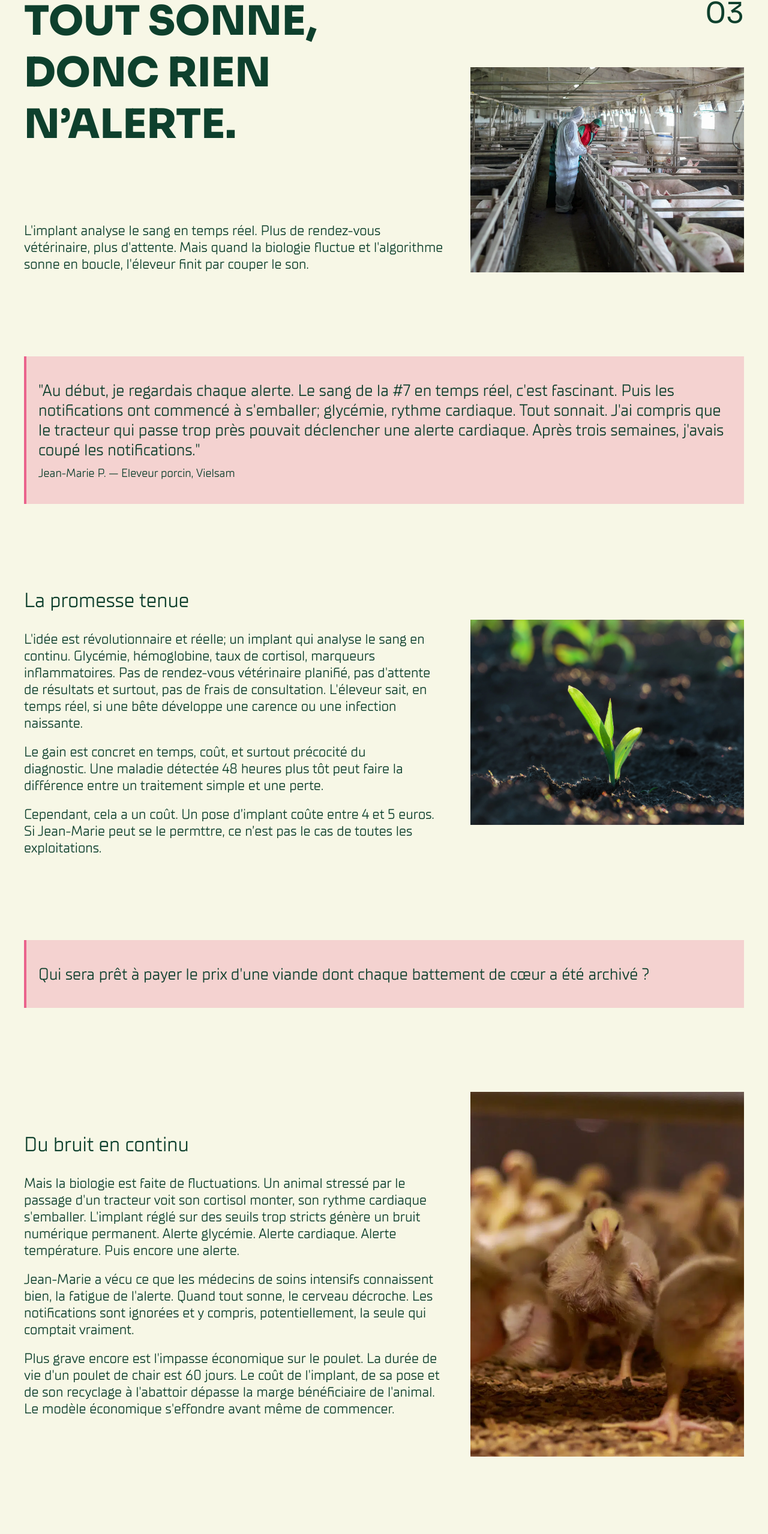
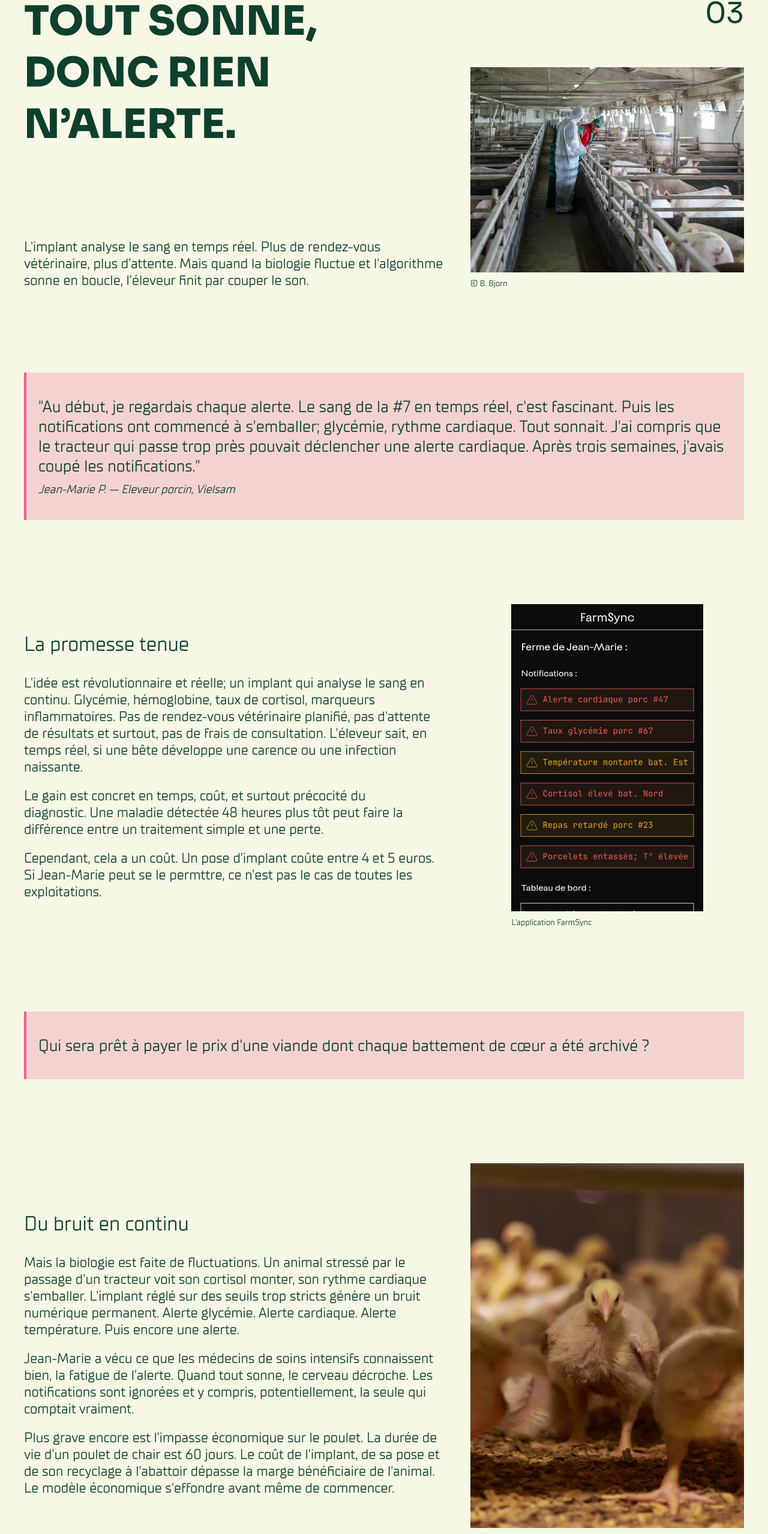
Before and after one commit to gilletth-dev/DeepRoot, a website: page src/pages/cas03.html in a window 1280 px wide. Shown: the part 209-2766 px from the top of the page at 60% size. Drawn offline with nearby package versions, Linux system fonts and the light colour scheme; files that its build step writes are made by us from their sources; files whose address does not match are found by name.

Commit message:
MockupApp

```diff
--- a/src/pages/cas03.html
+++ b/src/pages/cas03.html
@@ -69,13 +69,16 @@
                 L'implant analyse le sang en temps réel. Plus de rendez-vous vétérinaire, plus d'attente. Mais quand la biologie fluctue et l'algorithme sonne en boucle, l'éleveur finit par couper le son.
             </p>
 
-            <img src="../assets/images/Cas03-2.webp" alt="Deux éleveurs examinant un porc avec FarmSync" class="cas__img cas__img--first">
+            <figure class="cas__figure cas__figure--first">
+              <img src="../assets/images/Cas03-2.webp" alt="Deux éleveurs examinant un porc avec FarmSync">
+              <figcaption>&copy; B. Bjorn</figcaption>
+            </figure>
         </div>
 
-        <figure class="cas__caption cas__caption--cas03 cas__caption--first">
-            <h5>"Au début, je regardais chaque alerte. Le sang de la #7 en temps réel, c'est fascinant. Puis les notifications ont commencé à s'emballer; glycémie, rythme cardiaque. Tout sonnait. J'ai compris que le tracteur qui passe trop près pouvait déclencher une alerte cardiaque. Après trois semaines, j'avais coupé les notifications."</h5>
-            <figcaption>Jean-Marie P. &mdash; Eleveur porcin, Vielsam</figcaption>
-        </figure>
+        <div class="cas__caption cas__caption--cas03 cas__caption--first">
+          <h5>"Au début, je regardais chaque alerte. Le sang de la #7 en temps réel, c'est fascinant. Puis les notifications ont commencé à s'emballer; glycémie, rythme cardiaque. Tout sonnait. J'ai compris que le tracteur qui passe trop près pouvait déclencher une alerte cardiaque. Après trois semaines, j'avais coupé les notifications."</h5>
+          <cite>Jean-Marie P. &mdash; Eleveur porcin, Vielsam</cite>
+        </div>
 
         <div class="cas__article cas__article--first">
             <h4 class="cas__subtitle cas__subtitle--first">La promesse tenue</h4>
@@ -87,11 +90,14 @@
             </div>
         </div>
 
-        <img src="../assets/images/pousseCorn.webp" alt="" class="cas__app">
+        <figure class="cas__app">
+          <img src="../assets/images/app_mockup3.svg" alt="L'application FarmSync en action">
+          <figcaption>L'application FarmSync</figcaption>
+        </figure>
 
-        <figure class="cas__caption cas__caption--cas03 cas__caption--last">
-            <h5>Qui sera prêt à payer le prix d'une viande dont chaque battement de cœur a été archivé ?</h5>
-        </figure>
+        <div class="cas__caption cas__caption--cas03 cas__caption--last">
+          <h5>Qui sera prêt à payer le prix d'une viande dont chaque battement de cœur a été archivé ?</h5>
+        </div>
 
         <div class="cas__article cas__article--last">
             <h4 class="cas__subtitle cas__subtitle--last">Du bruit en continu</h4>
@@ -103,7 +109,10 @@
             </div>
         </div>
 
-        <img src="../assets/images/Cas03-3.webp" alt="Poulet de face dans un bâtiment au milieu de ses congénères" class="cas__img cas__img--last">
+        <figure class="cas__figure cas__figure--last">
+          <img src="../assets/images/Cas03-3.webp" alt="Poulet de face dans un bâtiment au milieu de ses congénères">
+          <figcaption>&copy; B. Bjorn</figcaption>
+        </figure>
 
         <ul class="cas__compare">
           <li class="cas__for">
--- a/src/styles/components/_casPage.scss
+++ b/src/styles/components/_casPage.scss
@@ -56,19 +56,29 @@
         }
     }
 
-    &__img{
+    &__figure{
+        display: flex;
+        flex-direction: column;
+        align-items: center;
+        margin: 0;
+        img{
             width: 75%;
             object-fit: cover;
             display: block;
-        align-self: center;
 
+            @media(min-width: 640px) and (max-width: 799px){
+                width: 50%;
+            }
             @media(min-width: 800px){
                 width: 100%;
             }
+        }
 
         &--first{
+            img{
                 aspect-ratio: 4 / 3;
-            // max-height: 150px;
+
+            }
 
             @media(min-width: 800px){
                 grid-column: 4 / span 2;
@@ -78,7 +88,9 @@
         }
 
         &--last{
+            img{
                 aspect-ratio: 3 / 4;
+            }
 
             @media(min-width: 800px){
                 grid-column: 4 / span 2;
@@ -116,7 +128,7 @@
             border-left: 4px solid $c-cas4;
         }
 
-        figcaption{
+        cite{
             font-family: "Supermolot", sans-serif;
             font-weight: 400;
             font-size: clamp(0.85rem, calc(0.811rem + 0.263vw), 1.00rem); //17 à 20
@@ -170,11 +182,22 @@
     }
 
     &__app{
-        width: 100%;
-        aspect-ratio: 4 / 3;
+        margin: 0;
+        display: flex;
+        flex-direction: column;
+        align-items: center;
+
+        img, figcaption{
+            width: 70%;
+            // aspect-ratio: 4 / 3;
             object-fit: cover;
             display: block;
             align-self: center;
+
+            @media(min-width: 640px) and (max-width: 799px){
+                width: 50%;
+            }
+        }
 
         @media(min-width: 800px){
             grid-column: 4 / span 2;
--- a/src/styles/components/_type.scss
+++ b/src/styles/components/_type.scss
@@ -77,3 +77,17 @@ p{
   color: $color;
   margin: 0;
 }
+
+figcaption{
+  font-family: "Supermolot", sans-serif;
+  font-weight: 400;
+  font-size: 14px;
+  text-align: left;
+  color: $c-txt;
+  margin-top: 10px;
+  width: 75%;
+
+  @media(min-width: 800px){
+    width: 100%;
+  }
+}
```
Also changed, not shown: note.txt (+3 -16 lines), src/pages/cas01.html (+17 -8 lines), src/pages/cas02.html (+20 -11 lines), src/pages/cas04.html (+19 -10 lines), src/assets/images/app_mockup1.svg (added), src/assets/images/app_mockup2.svg (added), src/assets/images/app_mockup3.svg (added), src/assets/images/app_mockup4.svg (added), src/index.html (indentation only). Lines whose indentation alone changed are shown as unchanged.
